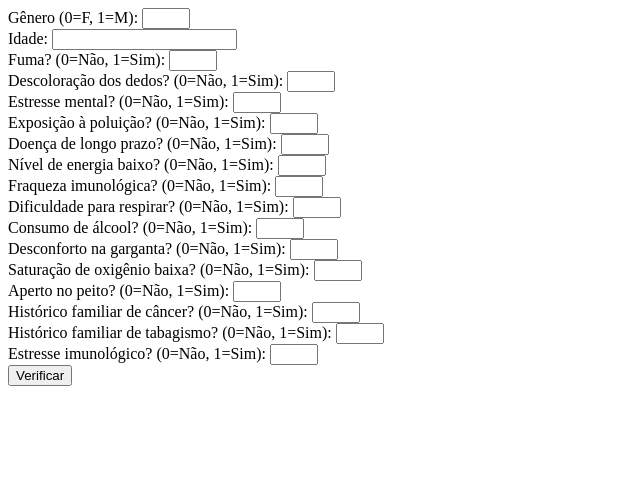
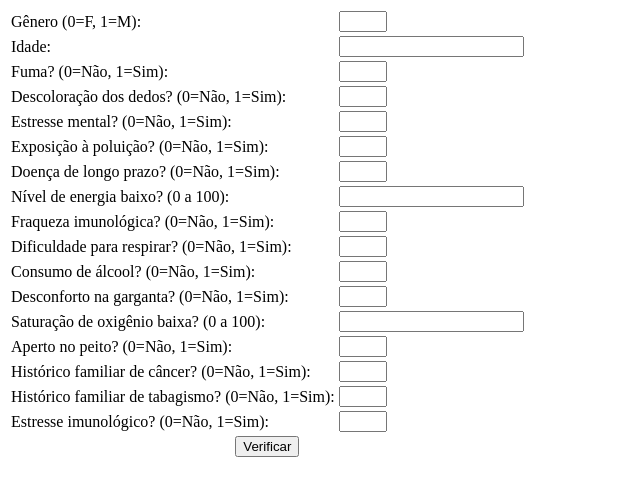
Before and after one commit to matheusmattesco/django-classification, a Django app: template djangoclassification/app_cancer/templates/forms.html in a window 1280 px wide. Shown: the top 496 px of the page, without its empty margins (0-640 px from the left). Run offline with Django 5.2, Linux system fonts and the light colour scheme; the template is opened without the code that fills it, so the values that code supplies are empty; parts of the project's set-up code (start-up, migrations or seed data) failed here and were passed over.

Commit message:
Criação de tabelado banco

```diff
--- a/djangoclassification/app_cancer/templates/forms.html
+++ b/djangoclassification/app_cancer/templates/forms.html
@@ -8,59 +8,83 @@
 <body>
     <form method="post">
         {% csrf_token %}
-        <label>Gênero (0=F, 1=M):
-            <input type="number" name="GENDER" min="0" max="1">
-        </label><br>
-        <label>Idade:
-            <input type="number" name="AGE">
-        </label><br>
-        <label>Fuma? (0=Não, 1=Sim):
-            <input type="number" name="SMOKING" min="0" max="1">
-        </label><br>
-        <label>Descoloração dos dedos? (0=Não, 1=Sim):
-            <input type="number" name="FINGER_DISCOLORATION" min="0" max="1">
-        </label><br>
-        <label>Estresse mental? (0=Não, 1=Sim):
-            <input type="number" name="MENTAL_STRESS" min="0" max="1">
-        </label><br>
-        <label>Exposição à poluição? (0=Não, 1=Sim):
-            <input type="number" name="EXPOSURE_TO_POLLUTION" min="0" max="1">
-        </label><br>
-        <label>Doença de longo prazo? (0=Não, 1=Sim):
-            <input type="number" name="LONG_TERM_ILLNESS" min="0" max="1">
-        </label><br>
-        <label>Nível de energia baixo? (0=Não, 1=Sim):
-            <input type="number" name="ENERGY_LEVEL" min="0" max="1">
-        </label><br>
-        <label>Fraqueza imunológica? (0=Não, 1=Sim):
-            <input type="number" name="IMMUNE_WEAKNESS" min="0" max="1">
-        </label><br>
-        <label>Dificuldade para respirar? (0=Não, 1=Sim):
-            <input type="number" name="BREATHING_ISSUE" min="0" max="1">
-        </label><br>
-        <label>Consumo de álcool? (0=Não, 1=Sim):
-            <input type="number" name="ALCOHOL_CONSUMPTION" min="0" max="1">
-        </label><br>
-        <label>Desconforto na garganta? (0=Não, 1=Sim):
-            <input type="number" name="THROAT_DISCOMFORT" min="0" max="1">
-        </label><br>
-        <label>Saturação de oxigênio baixa? (0=Não, 1=Sim):
-            <input type="number" name="OXYGEN_SATURATION" min="0" max="1">
-        </label><br>
-        <label>Aperto no peito? (0=Não, 1=Sim):
-            <input type="number" name="CHEST_TIGHTNESS" min="0" max="1">
-        </label><br>
-        <label>Histórico familiar de câncer? (0=Não, 1=Sim):
-            <input type="number" name="FAMILY_HISTORY" min="0" max="1">
-        </label><br>
-        <label>Histórico familiar de tabagismo? (0=Não, 1=Sim):
-            <input type="number" name="SMOKING_FAMILY_HISTORY" min="0" max="1">
-        </label><br>
-        <label>Estresse imunológico? (0=Não, 1=Sim):
-            <input type="number" name="STRESS_IMMUNE" min="0" max="1">
-        </label><br>
-        <button type="submit">Verificar</button>
+        <table>
+            <tr>
+                <td><label for="GENDER">Gênero (0=F, 1=M):</label></td>
+                <td><input type="number" name="GENDER" id="GENDER" min="0" max="1"></td>
+            </tr>
+            <tr>
+                <td><label for="AGE">Idade:</label></td>
+                <td><input type="number" name="AGE" id="AGE"></td>
+            </tr>
+            <tr>
+                <td><label for="SMOKING">Fuma? (0=Não, 1=Sim):</label></td>
+                <td><input type="number" name="SMOKING" id="SMOKING" min="0" max="1"></td>
+            </tr>
+            <tr>
+                <td><label for="FINGER_DISCOLORATION">Descoloração dos dedos? (0=Não, 1=Sim):</label></td>
+                <td><input type="number" name="FINGER_DISCOLORATION" id="FINGER_DISCOLORATION" min="0" max="1"></td>
+            </tr>
+            <tr>
+                <td><label for="MENTAL_STRESS">Estresse mental? (0=Não, 1=Sim):</label></td>
+                <td><input type="number" name="MENTAL_STRESS" id="MENTAL_STRESS" min="0" max="1"></td>
+            </tr>
+            <tr>
+                <td><label for="EXPOSURE_TO_POLLUTION">Exposição à poluição? (0=Não, 1=Sim):</label></td>
+                <td><input type="number" name="EXPOSURE_TO_POLLUTION" id="EXPOSURE_TO_POLLUTION" min="0" max="1"></td>
+            </tr>
+            <tr>
+                <td><label for="LONG_TERM_ILLNESS">Doença de longo prazo? (0=Não, 1=Sim):</label></td>
+                <td><input type="number" name="LONG_TERM_ILLNESS" id="LONG_TERM_ILLNESS" min="0" max="1"></td>
+            </tr>
+            <tr>
+                <td><label for="ENERGY_LEVEL">Nível de energia baixo? (0 a 100):</label></td>
+                <td><input type="number" name="ENERGY_LEVEL" id="ENERGY_LEVEL"></td>
+            </tr>
+            <tr>
+                <td><label for="IMMUNE_WEAKNESS">Fraqueza imunológica? (0=Não, 1=Sim):</label></td>
+                <td><input type="number" name="IMMUNE_WEAKNESS" id="IMMUNE_WEAKNESS" min="0" max="1"></td>
+            </tr>
+            <tr>
+                <td><label for="BREATHING_ISSUE">Dificuldade para respirar? (0=Não, 1=Sim):</label></td>
+                <td><input type="number" name="BREATHING_ISSUE" id="BREATHING_ISSUE" min="0" max="1"></td>
+            </tr>
+            <tr>
+                <td><label for="ALCOHOL_CONSUMPTION">Consumo de álcool? (0=Não, 1=Sim):</label></td>
+                <td><input type="number" name="ALCOHOL_CONSUMPTION" id="ALCOHOL_CONSUMPTION" min="0" max="1"></td>
+            </tr>
+            <tr>
+                <td><label for="THROAT_DISCOMFORT">Desconforto na garganta? (0=Não, 1=Sim):</label></td>
+                <td><input type="number" name="THROAT_DISCOMFORT" id="THROAT_DISCOMFORT" min="0" max="1"></td>
+            </tr>
+            <tr>
+                <td><label for="OXYGEN_SATURATION">Saturação de oxigênio baixa? (0 a 100):</label></td>
+                <td><input type="number" name="OXYGEN_SATURATION" id="OXYGEN_SATURATION"></td>
+            </tr>
+            <tr>
+                <td><label for="CHEST_TIGHTNESS">Aperto no peito? (0=Não, 1=Sim):</label></td>
+                <td><input type="number" name="CHEST_TIGHTNESS" id="CHEST_TIGHTNESS" min="0" max="1"></td>
+            </tr>
+            <tr>
+                <td><label for="FAMILY_HISTORY">Histórico familiar de câncer? (0=Não, 1=Sim):</label></td>
+                <td><input type="number" name="FAMILY_HISTORY" id="FAMILY_HISTORY" min="0" max="1"></td>
+            </tr>
+            <tr>
+                <td><label for="SMOKING_FAMILY_HISTORY">Histórico familiar de tabagismo? (0=Não, 1=Sim):</label></td>
+                <td><input type="number" name="SMOKING_FAMILY_HISTORY" id="SMOKING_FAMILY_HISTORY" min="0" max="1"></td>
+            </tr>
+            <tr>
+                <td><label for="STRESS_IMMUNE">Estresse imunológico? (0=Não, 1=Sim):</label></td>
+                <td><input type="number" name="STRESS_IMMUNE" id="STRESS_IMMUNE" min="0" max="1"></td>
+            </tr>
+            <tr>
+                <td colspan="2" style="text-align: center;">
+                    <button type="submit">Verificar</button>
+                </td>
+            </tr>
+        </table>
     </form>
+
 
     {% if resultado %}
         <h2>Resultado: {{ resultado }}</h2>
--- a/djangoclassification/app_cancer/urls.py
+++ b/djangoclassification/app_cancer/urls.py
@@ -1,6 +1,8 @@
 from django.urls import path
 from . import views
+from app_cancer.views import LungCancerView
 
 urlpatterns = [
-    path('', views.predict_cancer, name='predict_cancer'),
+    #path('', views.predict_cancer, name='predict_cancer'),
+    path('', LungCancerView.as_view(), name='cancer_list'),
 ]
```
Also changed, not shown: djangoclassification/app_cancer/models.py (added, +27 -0 lines), djangoclassification/app_cancer/templates/index.html (added, +11 -0 lines), djangoclassification/app_cancer/views.py (+11 -7 lines).
